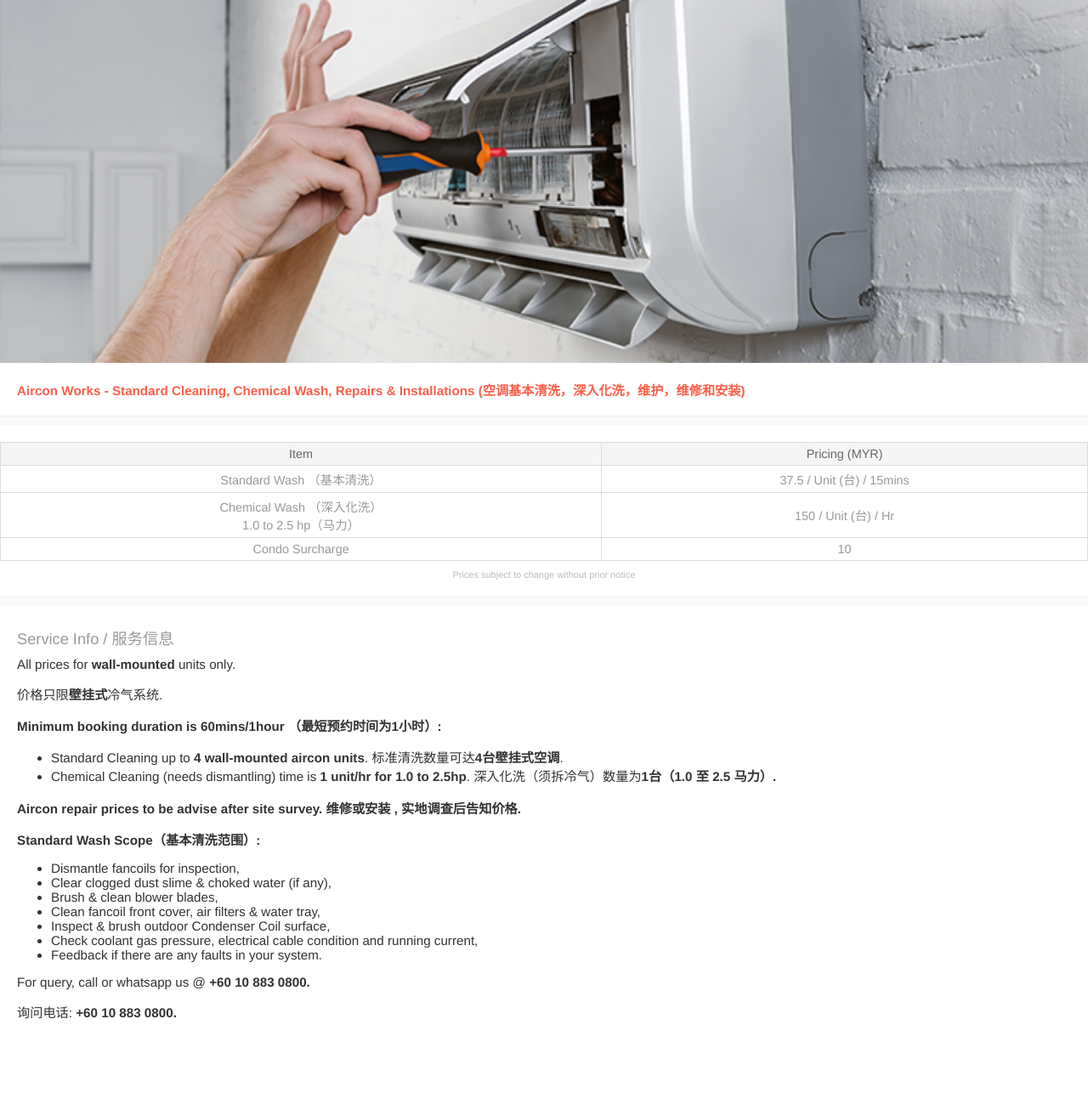
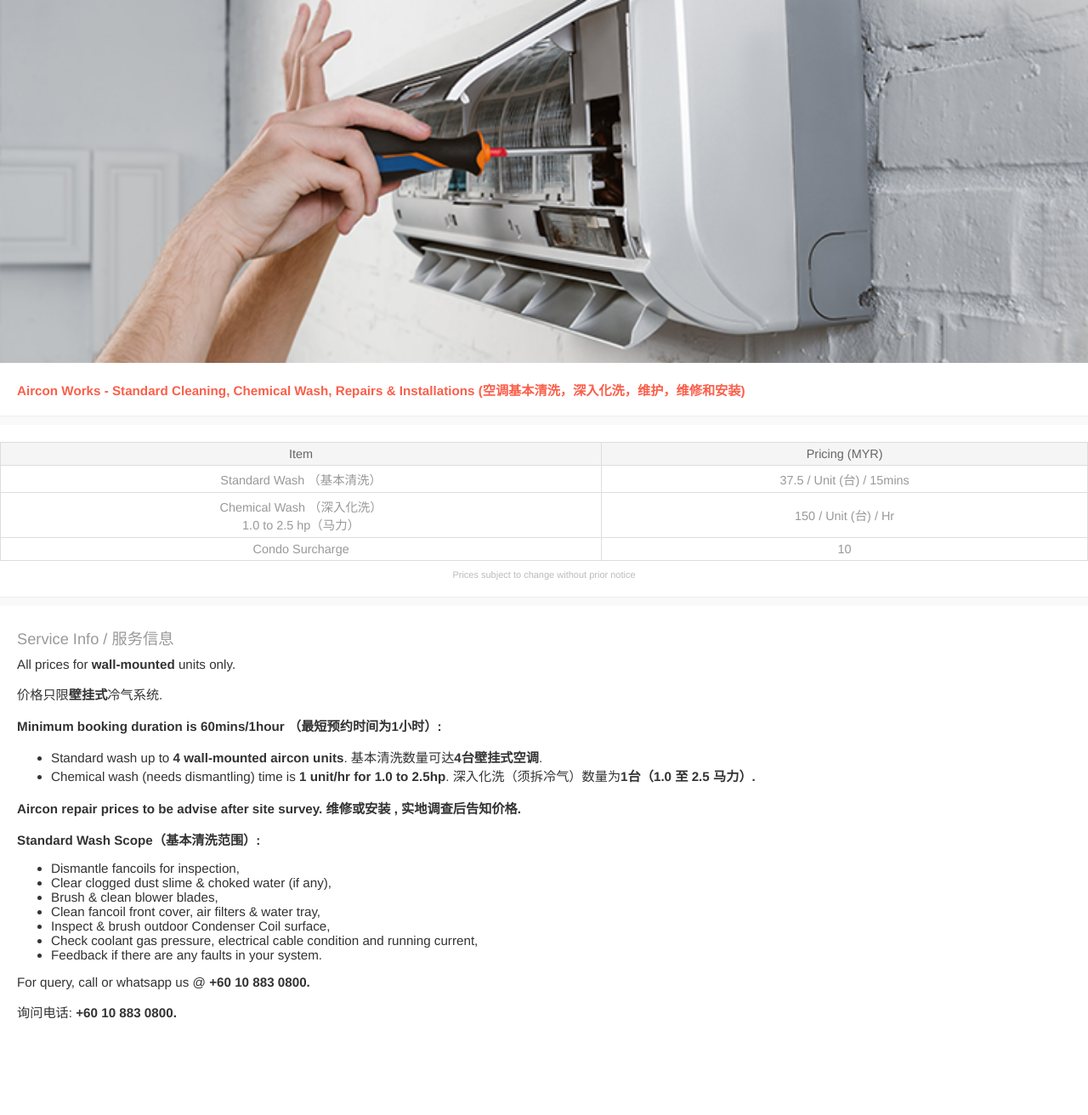
Before and after one commit to blooms-singapore/pages, a Jekyll site: the page built from en/services/myr/aircon.html, in a window 1280 px wide. Shown: the whole page at 85% size. Built offline with Jekyll 4.4.1, drawn with Linux system fonts in a browser that asks for light colours.

Commit message:
Update aircon.html

```diff
--- a/en/services/myr/aircon.html
+++ b/en/services/myr/aircon.html
@@ -45,8 +45,8 @@ layout: service
         <p>
         <strong>Minimum booking duration is 60mins/1hour （最短预约时间为1小时）:</strong>
         <ul>
-          <li>Standard Cleaning up to <strong>4 wall-mounted aircon units</strong>. 标准清洗数量可达<strong>4台壁挂式空调</strong>.</li>
-          <li>Chemical Cleaning (needs dismantling) time is <strong>1 unit/hr for 1.0 to 2.5hp</strong>. 深入化洗（须拆冷气）数量为<strong>1台（1.0 至 2.5 马力）.</strong></li>
+          <li>Standard wash up to <strong>4 wall-mounted aircon units</strong>. 基本清洗数量可达<strong>4台壁挂式空调</strong>.</li>
+          <li>Chemical wash (needs dismantling) time is <strong>1 unit/hr for 1.0 to 2.5hp</strong>. 深入化洗（须拆冷气）数量为<strong>1台（1.0 至 2.5 马力）.</strong></li>
     </ul>
       <p>
        <p>
```
